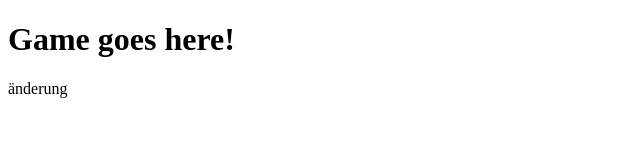
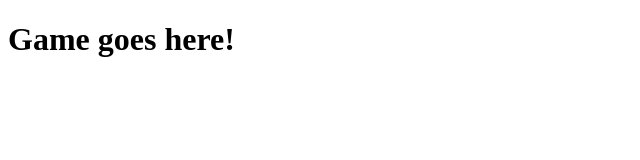
Before and after one commit to TimonLoewl99/JumpAndRun, a plain HTML site: page index.html in a window 1280 px wide. Shown: the full height of the page, 0-640 px from the left. Drawn offline with Linux system fonts and the light colour scheme.

Commit message:
Update index.html

```diff
--- a/index.html
+++ b/index.html
@@ -8,6 +8,5 @@
   </head>
   <body>
     <h1>Game goes here!</h1>
-    <div>änderung</div>
   </body>
 </html>
```
